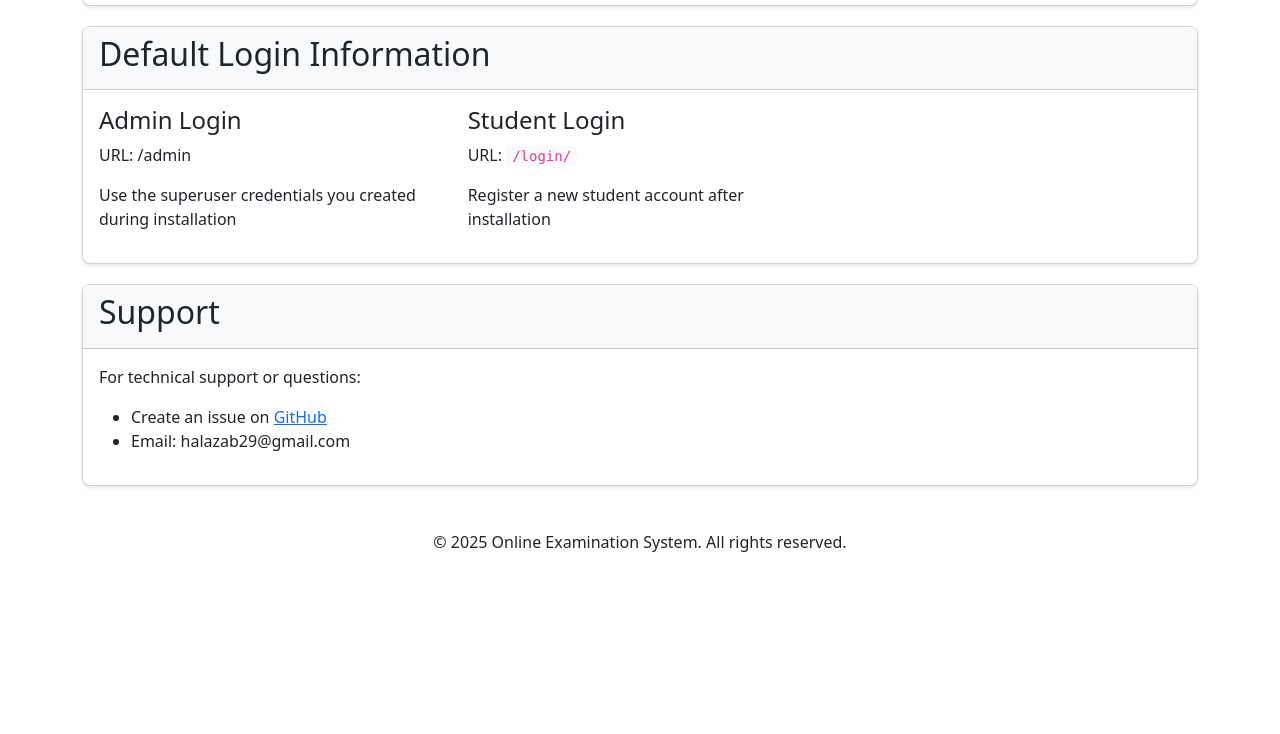
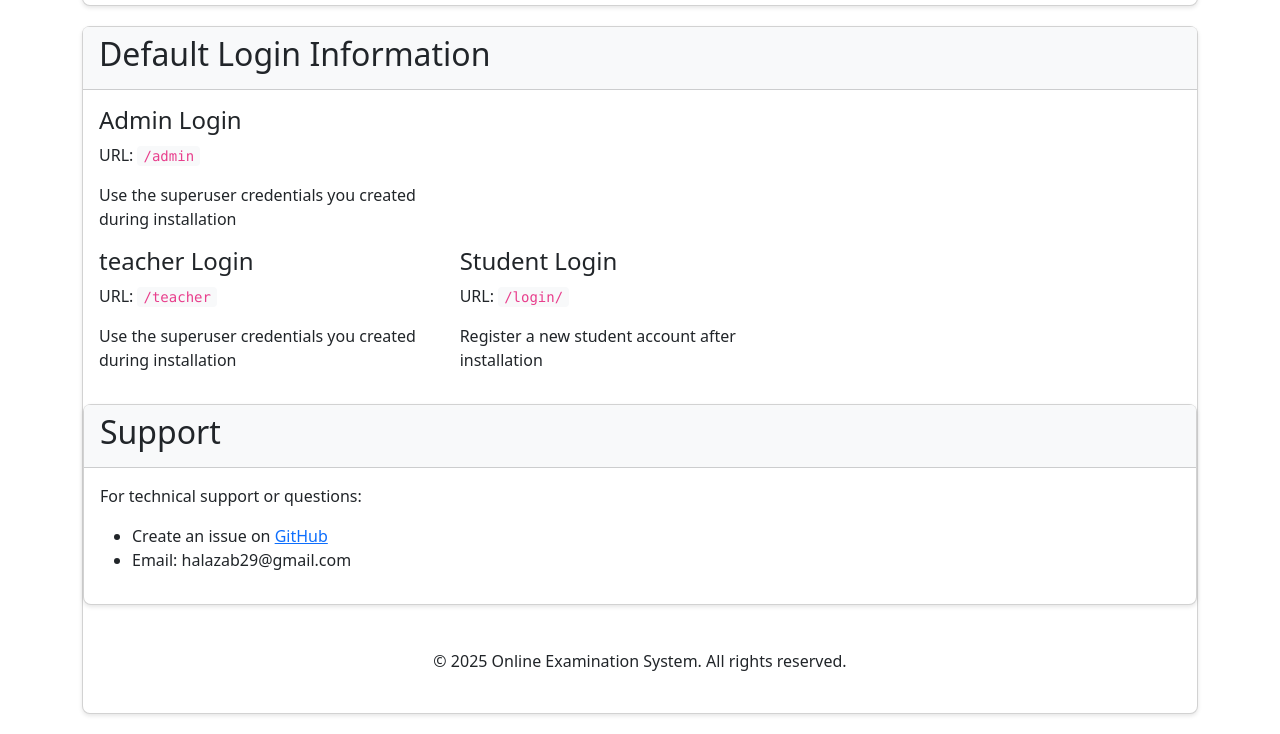
Before and after one commit to halazab/halazab.github.io, a plain HTML site: page index.html in a window 1280 px wide. Shown: the part 1303-2037 px from the top of the page. Before the commit the page ends 1897 px from the top, so only its background shows below. Drawn offline with nearby package versions, Linux system fonts and the light colour scheme.

Commit message:
Update index.html

```diff
--- a/index.html
+++ b/index.html
@@ -157,10 +157,15 @@
                 <div class="row">
                     <div class="col-md-4">
                         <h4>Admin Login</h4>
-                        <p>URL: /admin</p>
+                        <p>URL: <code>/admin</code></p>
                         <p>Use the superuser credentials you created during installation</p>
                     </div>
-
+                 <div class="row">
+                    <div class="col-md-4">
+                        <h4>teacher Login</h4>
+                        <p>URL: <code>/teacher</code></p>
+                        <p>Use the superuser credentials you created during installation</p>
+                    </div>
                     <div class="col-md-4">
                         <h4>Student Login</h4>
                         <p>URL: <code>/login/</code></p>
```
